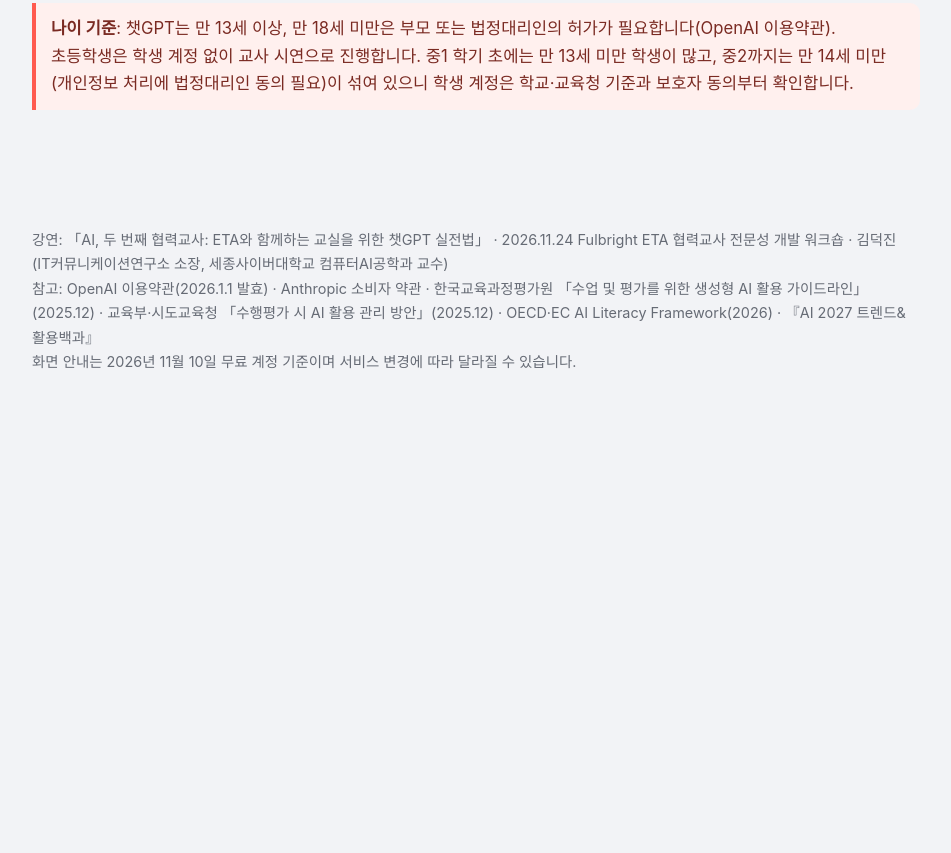
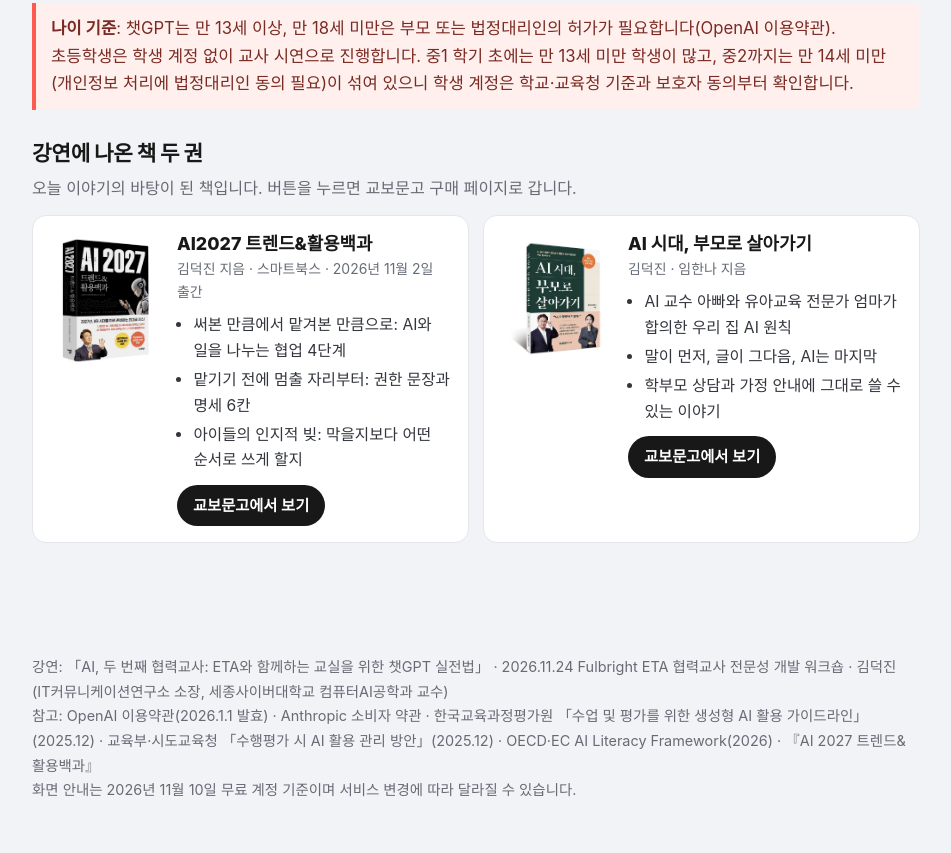
Before and after one commit to socialkim/eta_coteacher, a plain HTML site: page index.html in a window 1280 px wide. Shown: the part 959-1812 px from the top of the page, without its empty margins (164-1115 px from the left). Before the commit the page ends 1384 px from the top, so only its background shows below. Drawn offline with Linux system fonts and the light colour scheme; a web font is replaced by a local one.

Commit message:
Add files via upload

```diff
--- a/index.html
+++ b/index.html
@@ -79,6 +79,19 @@ footer a{color:var(--muted)}
 .toast{position:fixed;left:50%;bottom:26px;transform:translateX(-50%) translateY(20px);background:#111;color:#fff;padding:10px 18px;border-radius:999px;font-weight:700;font-size:.92rem;opacity:0;transition:.25s;z-index:99;pointer-events:none}
 .toast.show{opacity:1;transform:translateX(-50%) translateY(0)}
 @media (max-width:420px){html{font-size:16px}.ch{padding:11px 12px 7px}.cb{padding:0 12px 12px}}
+.books{margin:26px 0 8px}
+.books h2{font-size:1.25rem;font-weight:900;letter-spacing:-.01em;margin-bottom:4px}
+.books .lead{color:var(--muted);font-size:.95rem;margin-bottom:14px}
+.bookgrid{display:grid;grid-template-columns:1fr 1fr;gap:14px}
+@media(max-width:720px){.bookgrid{grid-template-columns:1fr}}
+.book{background:var(--white);border:1px solid var(--line);border-radius:var(--r);padding:16px;display:flex;gap:16px;align-items:flex-start}
+.book img{width:112px;height:auto;flex:none;border-radius:6px}
+.book .bt{font-weight:800;font-size:1.05rem;line-height:1.35;color:var(--ink)}
+.book .bm{color:var(--muted);font-size:.82rem;margin:2px 0 8px}
+.book ul{margin:0 0 12px 1.05em;font-size:.92rem;color:var(--body)}
+.book li{margin-bottom:3px}
+.buy{display:inline-block;background:var(--ink);color:#fff;text-decoration:none;font-weight:700;font-size:.9rem;border-radius:999px;padding:8px 16px}
+.buy:hover{background:var(--coral)}
 </style>
 </head>
 <body>
@@ -350,6 +363,38 @@ footer a{color:var(--muted)}
   </table></div>
   <div class="box blue"><b>창발인가, 위탁인가</b>: 생각을 넓히는 쓰임(모르는 단어 묻기, 내 초안에 질문형 피드백 받기, 반대 근거 묻기)은 권하고, 생각을 대신하는 쓰임(감상문·에세이 통째로 받기, 답만 받아 옮기기)은 피합니다.</div>
 </section>
+<div class="books" id="books">
+  <h2>강연에 나온 책 두 권</h2>
+  <p class="lead">오늘 이야기의 바탕이 된 책입니다. 버튼을 누르면 교보문고 구매 페이지로 갑니다.</p>
+  <div class="bookgrid">
+    <div class="book">
+      <img src="assets/book_ai2027.jpg" alt="AI2027 트렌드&amp;활용백과 표지" loading="lazy">
+      <div>
+        <div class="bt">AI2027 트렌드&amp;활용백과</div>
+        <div class="bm">김덕진 지음 · 스마트북스 · 2026년 11월 2일 출간</div>
+        <ul>
+          <li>써본 만큼에서 맡겨본 만큼으로: AI와 일을 나누는 협업 4단계</li>
+          <li>맡기기 전에 멈출 자리부터: 권한 문장과 명세 6칸</li>
+          <li>아이들의 인지적 빚: 막을지보다 어떤 순서로 쓰게 할지</li>
+        </ul>
+        <a class="buy" href="https://product.kyobobook.co.kr/detail/S000221773230" target="_blank" rel="noopener">교보문고에서 보기</a>
+      </div>
+    </div>
+    <div class="book">
+      <img src="assets/book_parent.jpg" alt="AI 시대, 부모로 살아가기 표지" loading="lazy">
+      <div>
+        <div class="bt">AI 시대, 부모로 살아가기</div>
+        <div class="bm">김덕진 · 임한나 지음</div>
+        <ul>
+          <li>AI 교수 아빠와 유아교육 전문가 엄마가 합의한 우리 집 AI 원칙</li>
+          <li>말이 먼저, 글이 그다음, AI는 마지막</li>
+          <li>학부모 상담과 가정 안내에 그대로 쓸 수 있는 이야기</li>
+        </ul>
+        <a class="buy" href="https://product.kyobobook.co.kr/detail/S000221031456" target="_blank" rel="noopener">교보문고에서 보기</a>
+      </div>
+    </div>
+  </div>
+</div>
 </main>
 
 <footer>
```
